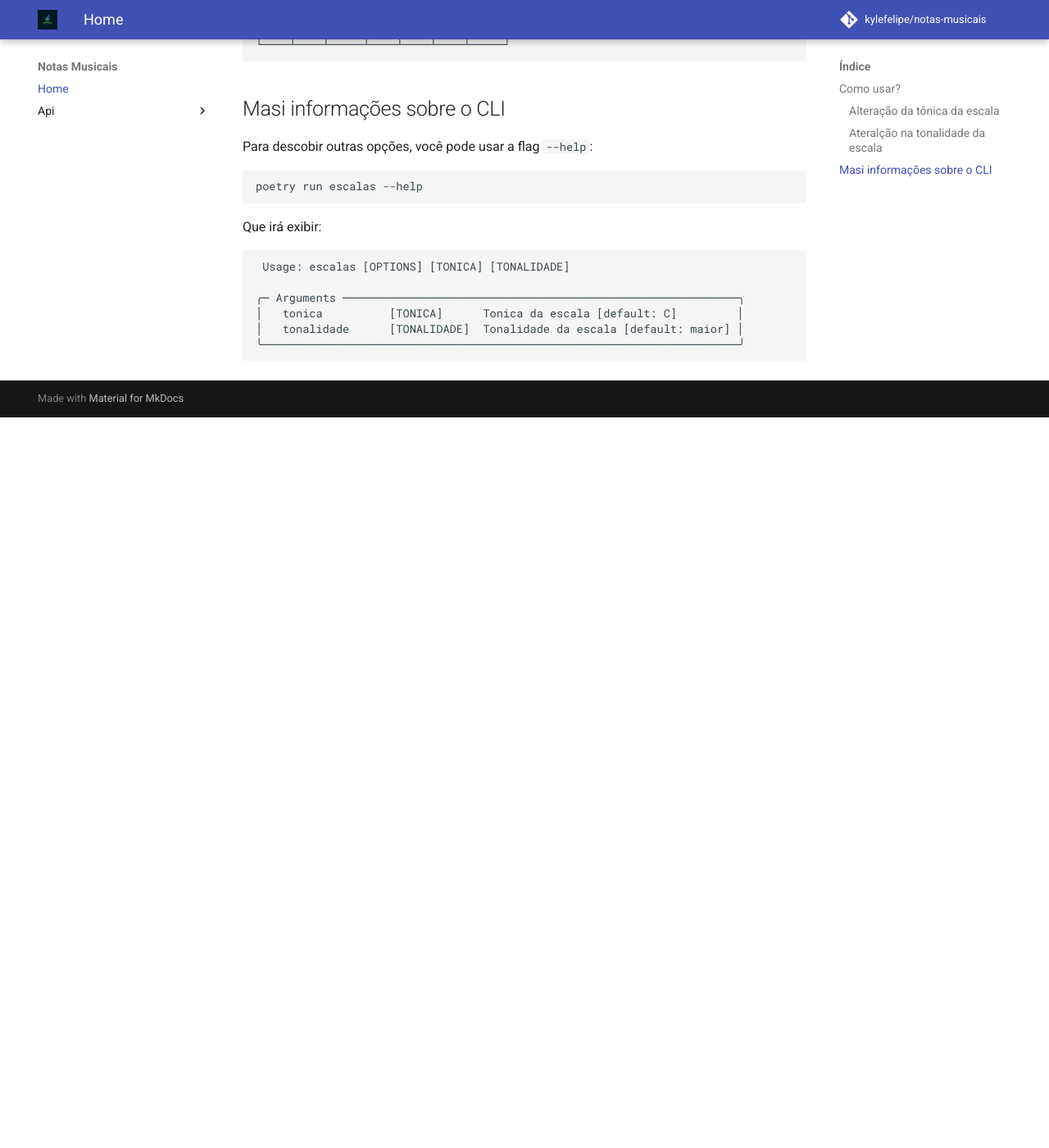
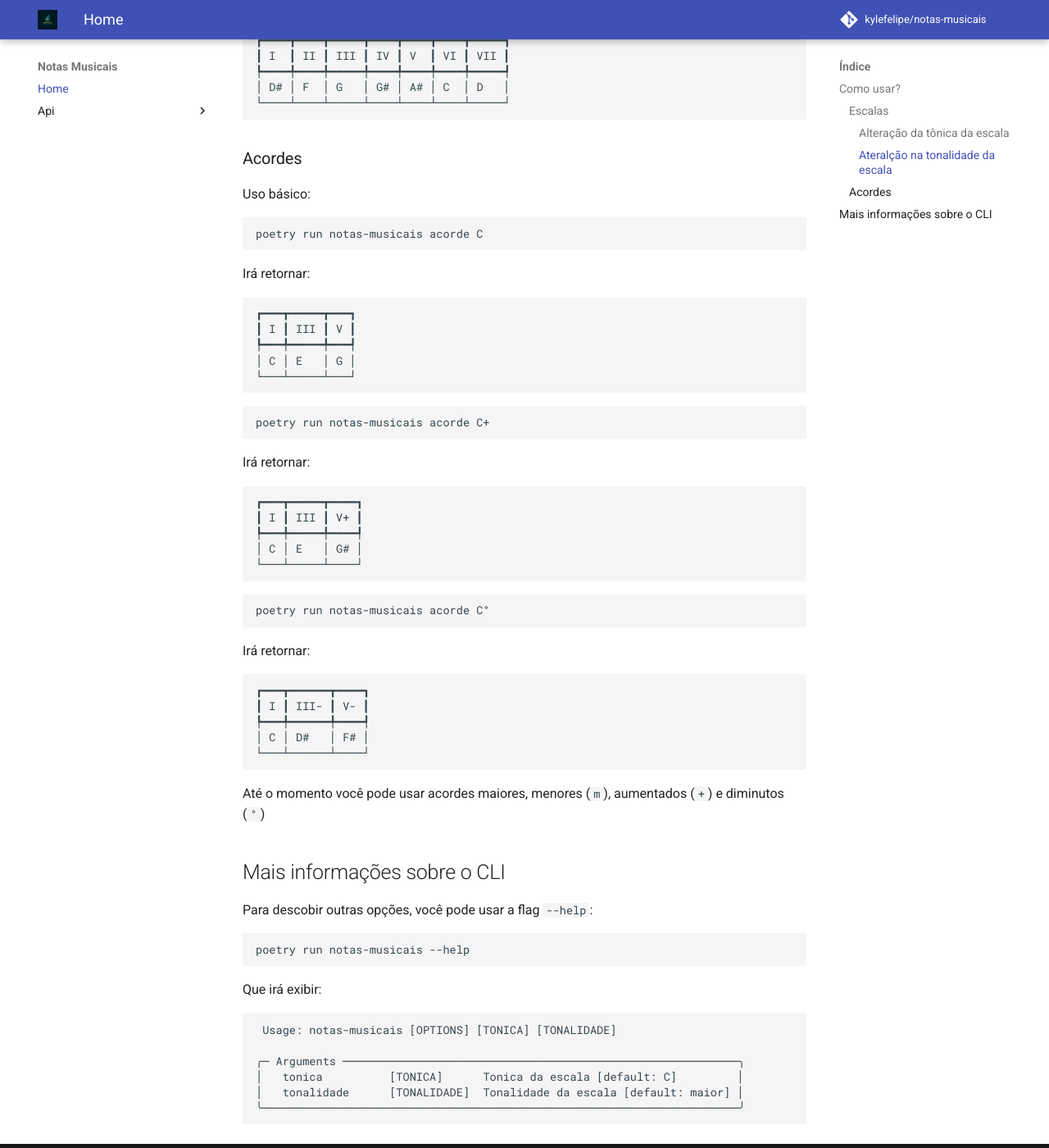
Before and after one commit to kylefelipe/notas-musicais, an MkDocs documentation site: the page built from docs/index.md, in a window 1280 px wide and 1400 px high, scrolled down 1361 px. Shown: the whole window at 82% size. Built offline with MkDocs 1.6.1 and Material for MkDocs 9.7.7, drawn with Linux system fonts in a browser that asks for light colours; comment, search, counter and statistics services are not loaded; before the commit the page ends 1870 px from its top, so only the background shows below that; some of the changed text lies outside the part shown.

Commit message:
Atualização da página inicial do README.md para o comando de acorde

````diff
--- a/docs/index.md
+++ b/docs/index.md
@@ -1,13 +1,18 @@
 ![Logo do projeto](assets/logo_notas_musicais.png
 ){width='200' .center}
+
 # Notas Musicais
 
+Notas musicais é um CLI para ajudar na formação de escalas e acordes.
+
 ## Como usar?
+
+### Escalas
 
 Você pode usar as escalas via linha de comando. Por exemplo:
 
 ```bash
-poetry run escalas
+poetry run notas-musicais escala
 ```
 
 Retornando os graus e as notas correspondentes a essa escala:
@@ -20,12 +25,12 @@
 └───┴────┴─────┴────┴───┴────┴─────┘
 ```
 
-### Alteração da tônica da escala
+#### Alteração da tônica da escala
 
 O primeiro parâmetro do CLI é a tônica da escala que deseja exibir. Desta forma, você pode alterar a escala a ser retornada. Por exemplo, a escala de `F#`:
 
 ```bash
-poetry run escalas F#
+poetry run notas-musicais escala F#
 ```
 
 Resultando em:
@@ -38,12 +43,12 @@
 └────┴────┴─────┴────┴────┴────┴─────┘
 ```
 
-### Ateralção na tonalidade da escala
+#### Ateralção na tonalidade da escala
 
 Você pode alterar a tonalidade da escala também! Esse é o segundo parametro da linha de comando. Por exemplo, a escala de `D#` maior
 
 ```bash
-poetry run escalas D# maior
+poetry run notas-musicais escala D# maior
 ```
 
 Resultando em:
@@ -56,18 +61,66 @@
 └────┴────┴─────┴────┴────┴────┴─────┘
 ```
 
-## Masi informações sobre o CLI
+### Acordes
+
+Uso básico:
+
+```bash
+poetry run notas-musicais acorde C
+```
+
+Irá retornar:
+
+```bash
+┏━━━┳━━━━━┳━━━┓
+┃ I ┃ III ┃ V ┃
+┡━━━╇━━━━━╇━━━┩
+│ C │ E   │ G │
+└───┴─────┴───┘
+```
+
+```bash
+poetry run notas-musicais acorde C+
+```
+
+Irá retornar:
+
+```bash
+┏━━━┳━━━━━┳━━━━┓
+┃ I ┃ III ┃ V+ ┃
+┡━━━╇━━━━━╇━━━━┩
+│ C │ E   │ G# │
+└───┴─────┴────┘
+```
+
+```bash
+poetry run notas-musicais acorde C°
+```
+
+Irá retornar:
+
+```bash
+┏━━━┳━━━━━━┳━━━━┓
+┃ I ┃ III- ┃ V- ┃
+┡━━━╇━━━━━━╇━━━━┩
+│ C │ D#   │ F# │
+└───┴──────┴────┘
+```
+
+Até o momento você pode usar acordes maiores, menores (`m`), aumentados (`+`) e diminutos (`°`)
+
+## Mais informações sobre o CLI
 
 Para descobir outras opções, você pode usar a flag `--help`:
 
 ```bash
-poetry run escalas --help
+poetry run notas-musicais --help
 ```
 
 Que irá exibir:
 
 ```bash
- Usage: escalas [OPTIONS] [TONICA] [TONALIDADE]
+ Usage: notas-musicais [OPTIONS] [TONICA] [TONALIDADE]
 
 ╭─ Arguments ───────────────────────────────────────────────────────────╮
 │   tonica          [TONICA]      Tonica da escala [default: C]         │
````
